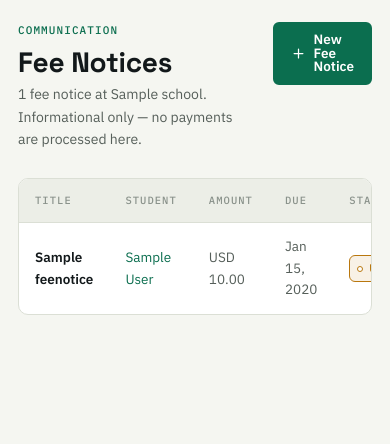
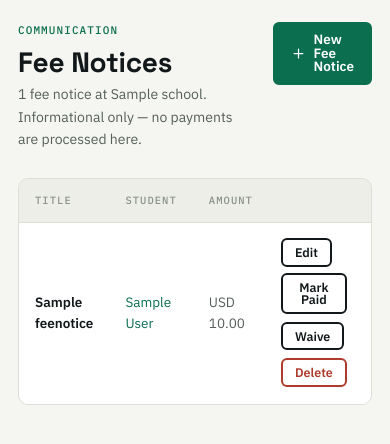
Before and after one commit to Theovanstratum1953/notipa, a Django app: page /fees/ in a window 390 px wide. Shown: the part 60-504 px from the top of the page. Run offline with Django 5.2, Linux system fonts and the light colour scheme; a user stored in the database is signed in; tables that the repository leaves empty hold one stand-in row (values such as "Sample post").

Commit message:
PWA added css updated

```diff
--- a/core/static/core/css/app.css
+++ b/core/static/core/css/app.css
@@ -506,7 +506,18 @@ ul, ol { margin: 0; padding: 0; list-style: none; }
 /* =====================================================
    DATA TABLE
    ===================================================== */
-.table-wrap { background: var(--surface); border: 1.5px solid var(--line); border-radius: var(--radius); overflow: hidden; }
+.table-wrap {
+  background: var(--surface);
+  border: 1.5px solid var(--line);
+  border-radius: var(--radius);
+  /* Was `overflow: hidden` — on a phone-width viewport a 5+ column table
+     (title, status, dates, action buttons) doesn't fit, and `hidden`
+     silently clipped the right-hand columns with no way to reach them.
+     `overflow-x: auto` lets a narrow screen scroll sideways to see
+     everything instead of losing it. */
+  overflow-x: auto;
+  -webkit-overflow-scrolling: touch;
+}
 
 .data-table { width: 100%; border-collapse: collapse; font-size: 13.5px; }
 
@@ -706,4 +717,29 @@ select:focus-visible, textarea:focus-visible {
   }
   .page-content { padding: 22px 18px 40px; }
   .metric-row { grid-template-columns: 1fr; }
+
+  /* Every list (Announcements, Fee Notices, Permission Slips, etc.) puts
+     its Edit/Publish/Delete controls in the last column of a .data-table
+     row. That column pins to the right edge of the (now horizontally
+     scrollable — see .table-wrap above) table, so those controls are
+     always on screen instead of requiring a teacher to first discover
+     they need to scroll sideways to find them. Letting the cell wrap
+     (instead of forcing one unbroken row of buttons) keeps the pinned
+     column from swallowing most of a 390px-wide screen on rows with
+     several actions, like Fee Notices' Edit / Mark Paid / Waive / Delete. */
+  .data-table th:last-child,
+  .data-table td:last-child {
+    position: sticky;
+    right: 0;
+    background: var(--surface);
+    white-space: normal !important;
+    box-shadow: -6px 0 8px -6px rgba(18, 24, 26, .18);
+  }
+  .data-table th:last-child { background: var(--paper-sunken); }
+  .data-table tbody tr:hover td:last-child { background: var(--paper); }
+  .data-table td:last-child .btn,
+  .data-table td:last-child form {
+    margin: 2px 4px 2px 0;
+    display: inline-block !important;
+  }
 }
```
